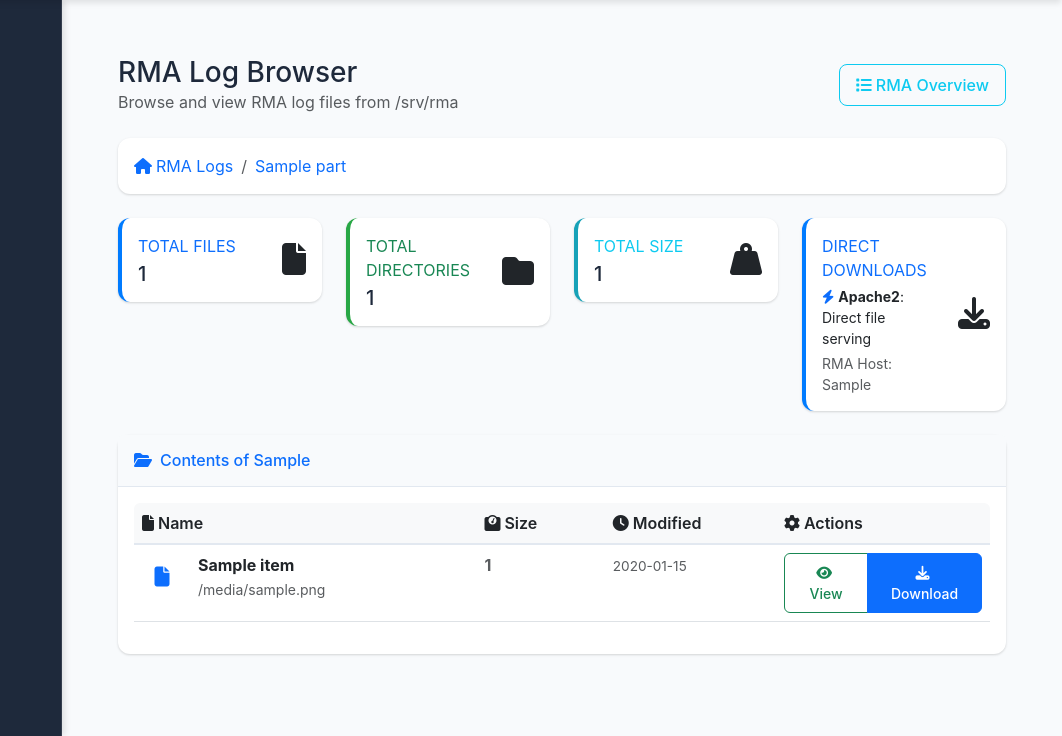
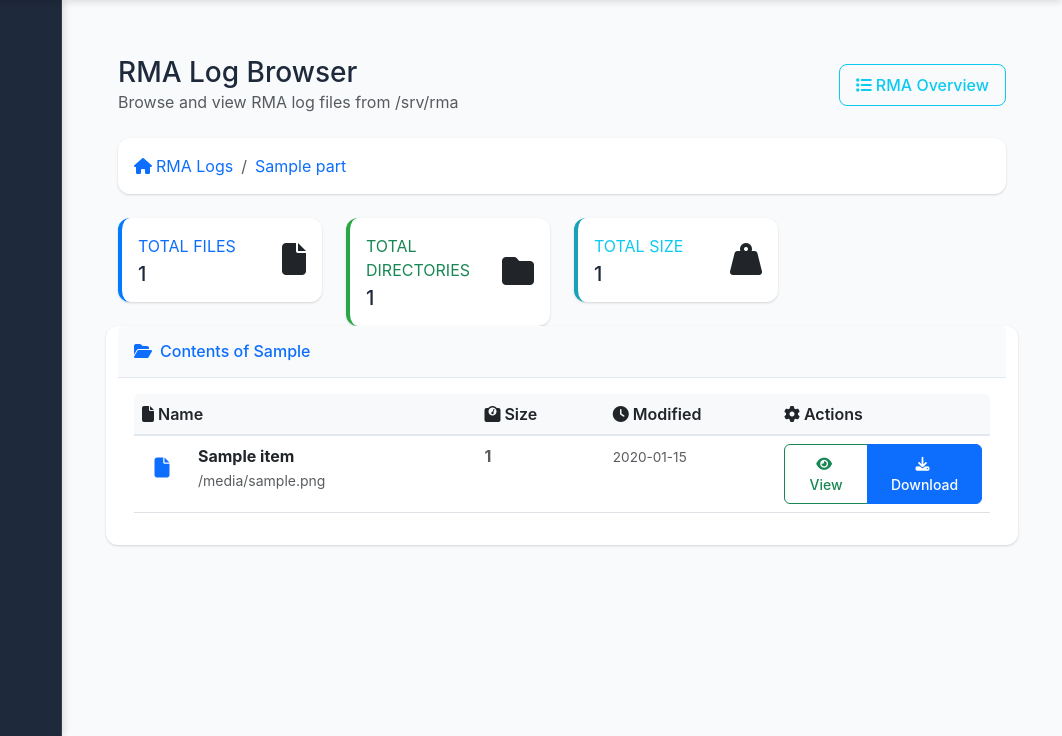
Before and after one commit to wequal/rd1web, a Django app: template rd1web/templates/features/rma_logs_browser.html in a window 1280 px wide. Shown: the part 64-800 px from the top of the page, without its empty margins (218-1280 px from the left). Run offline with Django 5.2, Linux system fonts and the light colour scheme; the template is opened without the code that fills it: most values are stand-ins (such as "Sample title", 1, 10 or a date in 2020).

Commit message:
9/25/25 p1

```diff
--- a/rd1web/templates/features/rma_logs_browser.html
+++ b/rd1web/templates/features/rma_logs_browser.html
@@ -92,25 +92,6 @@
                 </div>
             </div>
         </div>
-        <div class="col-md-3">
-            <div class="card border-left-primary">
-                <div class="card-body">
-                    <div class="row no-gutters align-items-center">
-                        <div class="col mr-2">
-                            <div class="text-xs font-weight-bold text-primary text-uppercase mb-1">Direct Downloads</div>
-                            <div class="small text-gray-600">
-                                <div><i class="fas fa-bolt text-primary me-1"></i><strong>Apache2</strong>: Direct file serving</div>
-                                <div class="text-muted mt-1">RMA Host: {{ rma_host_ip }}</div>
-                            </div>
-                        </div>
-                        <div class="col-auto">
-                            <i class="fas fa-download fa-2x text-gray-300"></i>
-                        </div>
-                    </div>
-                </div>
-            </div>
-        </div>
-    </div>
 
     <!-- File Browser -->
     <div class="card shadow mb-4">
```
